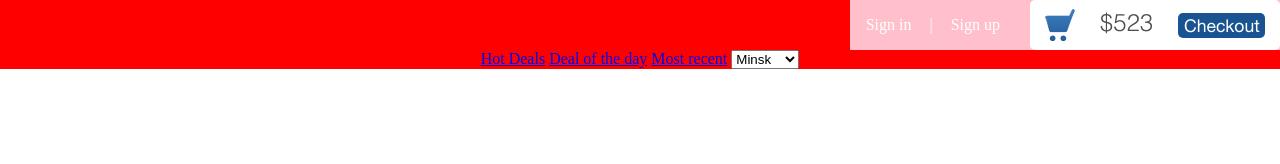
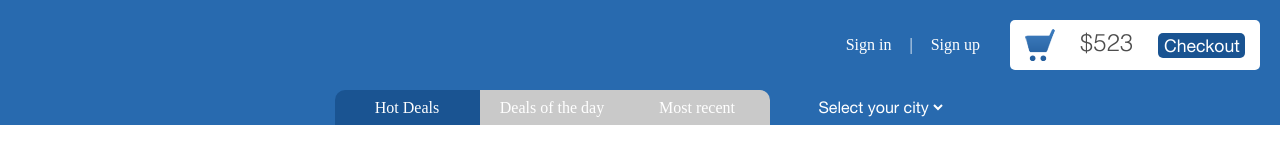
Before and after one commit to ipriver/css-layout, a website: page deals_best/src/index.html in a window 1280 px wide. Drawn offline with Linux system fonts and the light colour scheme; files whose address does not match are found by name.

Commit message:
deals_best: header updated

```diff
--- a/deals_best/src/index.html
+++ b/deals_best/src/index.html
@@ -18,10 +18,14 @@
     </div>
     <nav>
 
-      <a href="#">Hot Deals</a>
-      <a href="#">Deal of the day</a>
-      <a href="#">Most recent</a>
+      <input type="radio" name="tab" id="tab-1" checked>
+      <label for="tab-1">Hot Deals</label>
+      <input type="radio" name="tab" id="tab-2">
+      <label for="tab-2">Deals of the day</label>
+      <input type="radio" name="tab" id="tab-3">
+      <label for="tab-3">Most recent</label>
       <select>
+        <option selected hidden>Select your city</option>
         <option value="Minsk">Minsk</option>
         <option value="Brest">Brest</option>
         <option value="Grodno">Grodno</option>
--- a/deals_best/src/styles/sass/style.sass
+++ b/deals_best/src/styles/sass/style.sass
@@ -6,29 +6,35 @@
 @font-face
     font-family: helveticaNeueRoman
     src: url(./fonts/HelveticaNeue-Roman.ttf)
-
+@font-face
+    font-family:helveticaLT-Bold
+    src: url(./fonts/helvetica-lt-bold.ttf)
 body
 	display: flex
 	flex-direction: column
 
 header
+	padding: 20px 20px 0 20px
 	display: flex
 	flex-direction: column
-
-	background-color: red
+	background-color: #286aaf
 	.user-basket
+		margin-bottom: 20px
+		display: flex
 		width:  430px
 		align-self: flex-end
 		align-items: center
 		justify-content: flex-end
-		display: flex
-		background-color: pink
 		a
 			color: #ffffff
 			text-decoration: none
+		a:hover
+			color: #17508e
 		a:nth-child(1):after
 			margin: 0 18px
 			content: '|'
+		a:nth-child(1:hover:after
+			color: #17508e
 		a:nth-child(2)
 			margin-right: 30px
 		.price-checkout
@@ -55,13 +61,43 @@ header
 				border: none
 				border-radius: 5px
 				background-color: #195391
+			button:hover
+				cursor: pointer
+	nav
+		$navFontSize: 1em
+		align-self: center
+		display: flex
 
-
-
-	nav
-		align-self: center
-
-
+		label
+			width: 145px
+			height: 35px
+			display: flex
+			align-items: center
+			justify-content: center
+			color: #ffffff
+			font-family: helveticaLT-Bold
+			font-size: $navFontSize
+			cursor: pointer
+			background-color: #c9c9c9
+		label:first-of-type
+			border-radius: 10px 0 0 0
+		label:last-of-type
+			border-radius: 0 10px 0 0
+		input
+			display: none
+			&:checked + label
+				background-color: #1a5492
+		select
+			margin-left: 45px
+			background-color: transparent
+			border: none
+			font-family: helveticaNeueRoman
+			color: #ffffff
+			font-size: $navFontSize
+			option
+				font-family: inherit
+				color: inherit
+				background-color: #3c7bbd
 
 main
 	background-color: blue
```
Also changed, not shown: deals_best/dist/fonts/helvetica-lt-bold.ttf (added), deals_best/dist/index.html, deals_best/dist/styles/style.css, deals_best/src/styles/style.css.
